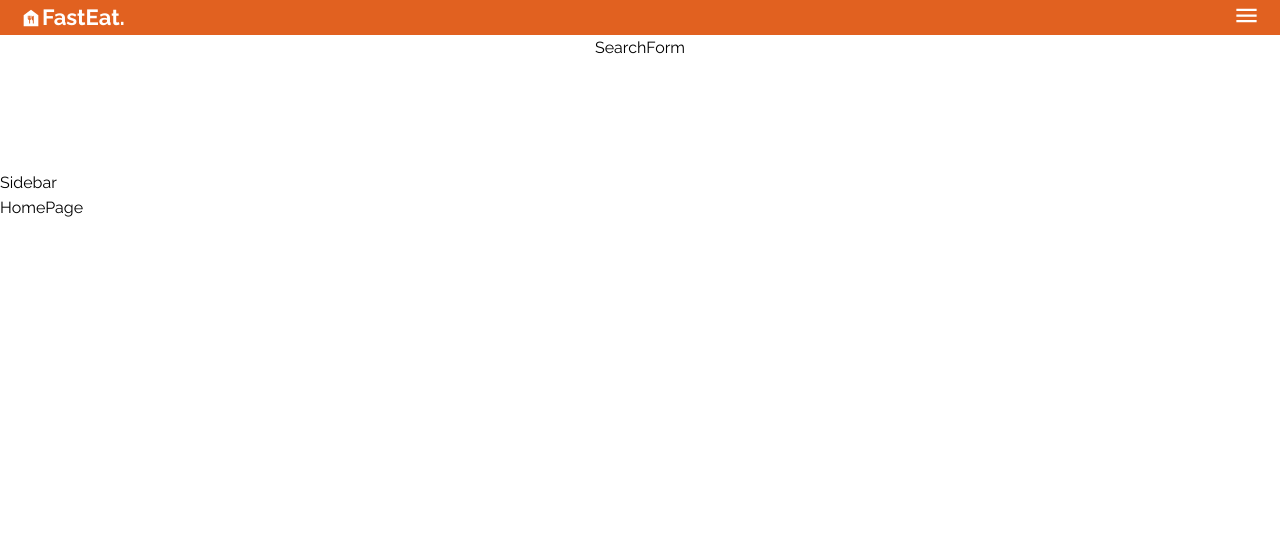
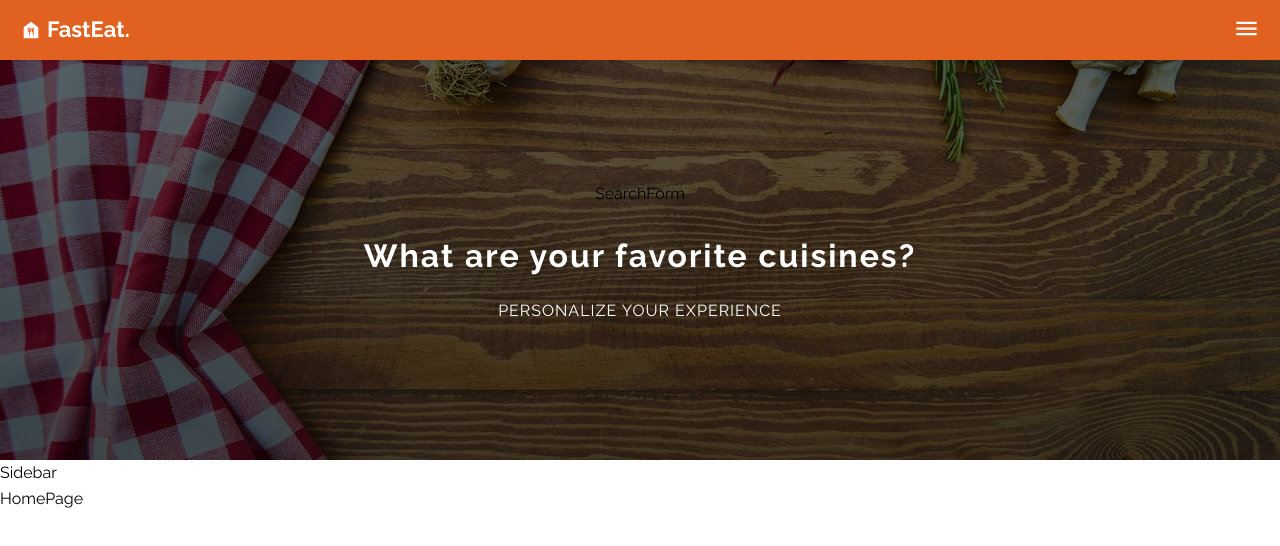
Before and after one commit to mehmetenfa/fasteat-mealdb-app, a React (Create React App) app: page / in a window 1280 px wide. Shown: the top 546 px of the page. Built offline with nearby package versions, Linux system fonts and the light colour scheme.

Commit message:
headerStyle

```diff
--- a/src/components/Header/Header.scss
+++ b/src/components/Header/Header.scss
@@ -0,0 +1,77 @@
+@import "../../App.scss";
+.navbar {
+  box-shadow: rgba(0, 0, 0, 0.16) 0px 1px 4px;
+  height: 60px;
+  position: relative;
+  z-index: 999;
+  transition: $transition;
+
+  .navbar-brand-text {
+    margin-left: 5px;
+  }
+  .navbar-search-btn {
+    margin-right: 12px;
+  }
+}
+
+.scrolled {
+  position: fixed;
+  top: 0;
+  left: 0;
+  width: 100%;
+}
+
+.header {
+  .header-content {
+    height: 400px;
+    background: linear-gradient(rgba(0, 0, 0, 0.6), rgba(0, 0, 0, 0.7)),
+      url("../../assets/images/header_image.jpg") center/cover no-repeat;
+  }
+  .header-title {
+    margin-top: 2.4rem;
+  }
+}
+
+.search-form {
+  .form-control-input {
+    box-shadow: 0 4px 10px rgb(0 0 0 / 12%), 0 0 1px rgb(0 0 0 / 5%) inset;
+    min-width: 300px;
+    font-size: 16px;
+    height: 55px;
+    padding: 0px 3.2rem;
+    border-radius: 2.8rem !important;
+    margin-right: 1.2rem;
+  }
+  .form-submit-btn {
+    width: 55px;
+    height: 55px;
+    background-color: $clr-orange;
+    border-radius: 50%;
+    position: relative;
+    transition: $transition;
+
+    .btn-icon {
+      transition: $transition;
+    }
+
+    &:after {
+      content: "";
+      position: absolute;
+      top: 50%;
+      left: 50%;
+      transform: translate(-50%, -50%);
+      width: 100%;
+      height: 100%;
+      border: 1px solid $clr-white;
+      border-radius: 50%;
+    }
+
+    &:hover {
+      .btn-icon {
+        transform: scale(0.9);
+        color: $clr-orange;
+      }
+      background: $clr-white;
+    }
+  }
+}
```
